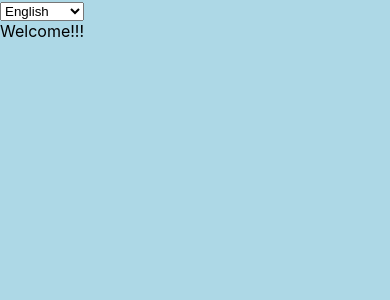
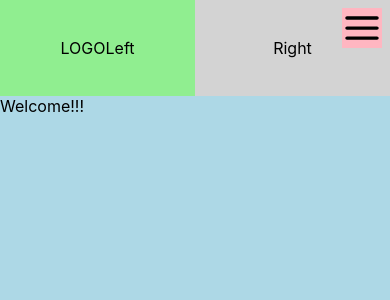
Before and after one commit to gimesi13/GHM-React, a React (Create React App) app in the folder ghm-react/: page / in a window 390 px wide. Shown: the top 300 px of the page. Built offline with nearby package versions, Linux system fonts and the light colour scheme.

Commit message:
Setting up Hamburger Menu and Navbar

```diff
--- a/ghm-react/package.json
+++ b/ghm-react/package.json
@@ -6,10 +6,12 @@
     "@testing-library/jest-dom": "^5.16.5",
     "@testing-library/react": "^13.3.0",
     "@testing-library/user-event": "^13.5.0",
+    "framer-motion": "^7.2.1",
     "i18next": "^21.9.1",
     "react": "^18.2.0",
     "react-dom": "^18.2.0",
     "react-i18next": "^11.18.5",
+    "react-icons": "^4.4.0",
     "react-scripts": "5.0.1",
     "web-vitals": "^2.1.4"
   },
--- a/ghm-react/src/Components/Navbar.jsx
+++ b/ghm-react/src/Components/Navbar.jsx
@@ -1,19 +1,115 @@
-import React from "react";
+import React, { useState } from "react";
+import { AnimatePresence, motion, useAnimation } from "framer-motion";
+import { CgMenu, CgClose } from "react-icons/cg";
+
+const menuItems = [
+  { name: "Home", href: "#home" },
+  { name: "Rooms", href: "#rooms" },
+  { name: "About Us", href: "#about" },
+  { name: "Location", href: "#location" },
+  { name: "Slopes", href: "#slopes" },
+  { name: "Gallery", href: "#gallery" },
+  { name: "Contact", href: "#contact" },
+  { name: "Languages", href: "#languages" },
+];
+
+/* variants */
+const animateMenu = {
+  hidden: {
+    clipPath: "circle(50% at 50% -50%)",
+    transition: {
+      type: "tween",
+      duration: 1,
+      delay: 0.4,
+      staggerChildren: 0.05,
+    },
+  },
+  show: {
+    clipPath: "circle(150% at 50% 0%)",
+    transition: {
+      type: "tween",
+      duration: 1,
+      delayChildren: 0.7,
+      staggerChildren: 0.1,
+    },
+  },
+};
+
+const animateMenuItems = {
+  hidden: {
+    opacity: 0,
+    x: -200,
+  },
+  show: {
+    opacity: 1,
+    x: 0,
+  },
+};
 
 function Navbar({ i18n }) {
+  /* states */
+  const [isOpen, setIsOpen] = useState(false);
+  const controlMenu = useAnimation();
+
   /*LANGUAGE SWITCHER*/
   const handleChange = (e) => {
     i18n.changeLanguage(e.target.value);
   };
 
+  /* Menu click handler */
+  const handleClick = () => {
+    controlMenu.set({ scale: 0 });
+    controlMenu.start({ scale: 1 });
+    setIsOpen(!isOpen);
+  };
+
   return (
-    <>
-      <select name="language" onChange={handleChange}>
-        <option value="en">English</option>
-        <option value="ge">German</option>
-        <option value="hu">Hungarian</option>
-      </select>
-    </>
+    <div className="navbar">
+      <div className="navbar-left">
+        <div className="logo">LOGO</div>
+        Left
+      </div>
+      <div className="navbar-right">
+        <select className="language" name="language" onChange={handleChange}>
+          <option value="en">English</option>
+          <option value="ge">German</option>
+          <option value="hu">Hungarian</option>
+        </select>
+        Right
+      </div>
+      <div className="hamburger-menu" onClick={handleClick}>
+        {isOpen ? (
+          <motion.div animate={controlMenu}>
+            <CgClose />
+          </motion.div>
+        ) : (
+          <motion.div animate={controlMenu}>
+            <CgMenu />
+          </motion.div>
+        )}
+      </div>
+      <AnimatePresence>
+        {isOpen && (
+          <motion.div
+            className="nav-menu-items"
+            initial="hidden"
+            animate="show"
+            exit="hidden"
+            variants={animateMenu}
+          >
+            <ul>
+              {menuItems.map((item) => {
+                return (
+                  <motion.li key={item.name} variants={animateMenuItems}>
+                    {item.name}
+                  </motion.li>
+                );
+              })}
+            </ul>
+          </motion.div>
+        )}
+      </AnimatePresence>
+    </div>
   );
 }
 
--- a/ghm-react/src/Components/Styles/_Navbar.scss
+++ b/ghm-react/src/Components/Styles/_Navbar.scss
@@ -0,0 +1,86 @@
+@import "./variables";
+
+/* BREAKPOINTS
+//tablet//
+@media (min-width: 576px) {
+}
+//laptop//
+@media (min-width: 768px) {
+}
+//desktop//
+@media (min-width: 992px) {
+}
+//large//
+@media (min-width: 1200px) {
+}
+*/
+
+.navbar {
+  background: lightcoral;
+  @include flexCenter;
+  height: $navbarHeight;
+  width: 100%;
+
+  .navbar-left {
+    background: lightgreen;
+    @include flexCenter;
+    width: 100%;
+    height: 100%;
+  }
+
+  .navbar-right {
+    background: lightgrey;
+    @include flexCenter;
+    width: 100%;
+    height: 100%;
+
+    .language {
+      display: none;
+    }
+  }
+
+  .hamburger-menu {
+    z-index: 10;
+    @include flexCenter;
+    background: lightpink;
+    position: fixed;
+    right: 0.5rem;
+    top: 0.5rem;
+
+    div {
+      @include flexCenter;
+    }
+
+    svg {
+      width: 2.5rem;
+      height: 2.5rem;
+    }
+  }
+
+  .nav-menu-items {
+    background: lightcyan;
+    position: fixed;
+    top: 0;
+    right: 0;
+    left: 0;
+    bottom: 0;
+    @include flexCenter;
+    padding-top: $navbarHeight;
+
+    ul {
+      @include flexCenter;
+      flex-direction: column;
+      justify-content: space-around;
+      align-items: flex-start;
+      width: 100%;
+      height: 100%;
+      font-size: 3rem;
+      list-style-type: none;
+      padding: 0;
+      padding-left: 1rem;
+
+      li {
+      }
+    }
+  }
+}
--- a/ghm-react/src/Components/Styles/_variables.scss
+++ b/ghm-react/src/Components/Styles/_variables.scss
@@ -5,4 +5,4 @@
   align-items: center;
 }
 /* VARIABLES */
-$navbarHeight: 8rem;
+$navbarHeight: 6rem;
--- a/ghm-react/src/Components/css/style.css
+++ b/ghm-react/src/Components/css/style.css
@@ -1,3 +1,139 @@
+/* MIXINS */
+/* VARIABLES */
+/* BREAKPOINTS
+//tablet//
+@media (min-width: 576px) {
+}
+//laptop//
+@media (min-width: 768px) {
+}
+//desktop//
+@media (min-width: 992px) {
+}
+//large//
+@media (min-width: 1200px) {
+}
+*/
+.navbar {
+  background: lightcoral;
+  display: -webkit-box;
+  display: -ms-flexbox;
+  display: flex;
+  -webkit-box-pack: center;
+      -ms-flex-pack: center;
+          justify-content: center;
+  -webkit-box-align: center;
+      -ms-flex-align: center;
+          align-items: center;
+  height: 6rem;
+  width: 100%;
+}
+.navbar .navbar-left {
+  background: lightgreen;
+  display: -webkit-box;
+  display: -ms-flexbox;
+  display: flex;
+  -webkit-box-pack: center;
+      -ms-flex-pack: center;
+          justify-content: center;
+  -webkit-box-align: center;
+      -ms-flex-align: center;
+          align-items: center;
+  width: 100%;
+  height: 100%;
+}
+.navbar .navbar-right {
+  background: lightgrey;
+  display: -webkit-box;
+  display: -ms-flexbox;
+  display: flex;
+  -webkit-box-pack: center;
+      -ms-flex-pack: center;
+          justify-content: center;
+  -webkit-box-align: center;
+      -ms-flex-align: center;
+          align-items: center;
+  width: 100%;
+  height: 100%;
+}
+.navbar .navbar-right .language {
+  display: none;
+}
+.navbar .hamburger-menu {
+  z-index: 10;
+  display: -webkit-box;
+  display: -ms-flexbox;
+  display: flex;
+  -webkit-box-pack: center;
+      -ms-flex-pack: center;
+          justify-content: center;
+  -webkit-box-align: center;
+      -ms-flex-align: center;
+          align-items: center;
+  background: lightpink;
+  position: fixed;
+  right: 0.5rem;
+  top: 0.5rem;
+}
+.navbar .hamburger-menu div {
+  display: -webkit-box;
+  display: -ms-flexbox;
+  display: flex;
+  -webkit-box-pack: center;
+      -ms-flex-pack: center;
+          justify-content: center;
+  -webkit-box-align: center;
+      -ms-flex-align: center;
+          align-items: center;
+}
+.navbar .hamburger-menu svg {
+  width: 2.5rem;
+  height: 2.5rem;
+}
+.navbar .nav-menu-items {
+  background: lightcyan;
+  position: fixed;
+  top: 0;
+  right: 0;
+  left: 0;
+  bottom: 0;
+  display: -webkit-box;
+  display: -ms-flexbox;
+  display: flex;
+  -webkit-box-pack: center;
+      -ms-flex-pack: center;
+          justify-content: center;
+  -webkit-box-align: center;
+      -ms-flex-align: center;
+          align-items: center;
+  padding-top: 6rem;
+}
+.navbar .nav-menu-items ul {
+  display: -webkit-box;
+  display: -ms-flexbox;
+  display: flex;
+  -webkit-box-pack: center;
+      -ms-flex-pack: center;
+          justify-content: center;
+  -webkit-box-align: center;
+      -ms-flex-align: center;
+          align-items: center;
+  -webkit-box-orient: vertical;
+  -webkit-box-direction: normal;
+      -ms-flex-direction: column;
+          flex-direction: column;
+  -ms-flex-pack: distribute;
+      justify-content: space-around;
+  -webkit-box-align: start;
+      -ms-flex-align: start;
+          align-items: flex-start;
+  width: 100%;
+  height: 100%;
+  font-size: 3rem;
+  list-style-type: none;
+  padding: 0;
+  padding-left: 1rem;
+}
 /* MIXINS */
 /* VARIABLES */
 /* BREAKPOINTS
```
Also changed, not shown: 2 other files (tests, documents, lock files or other folders).
